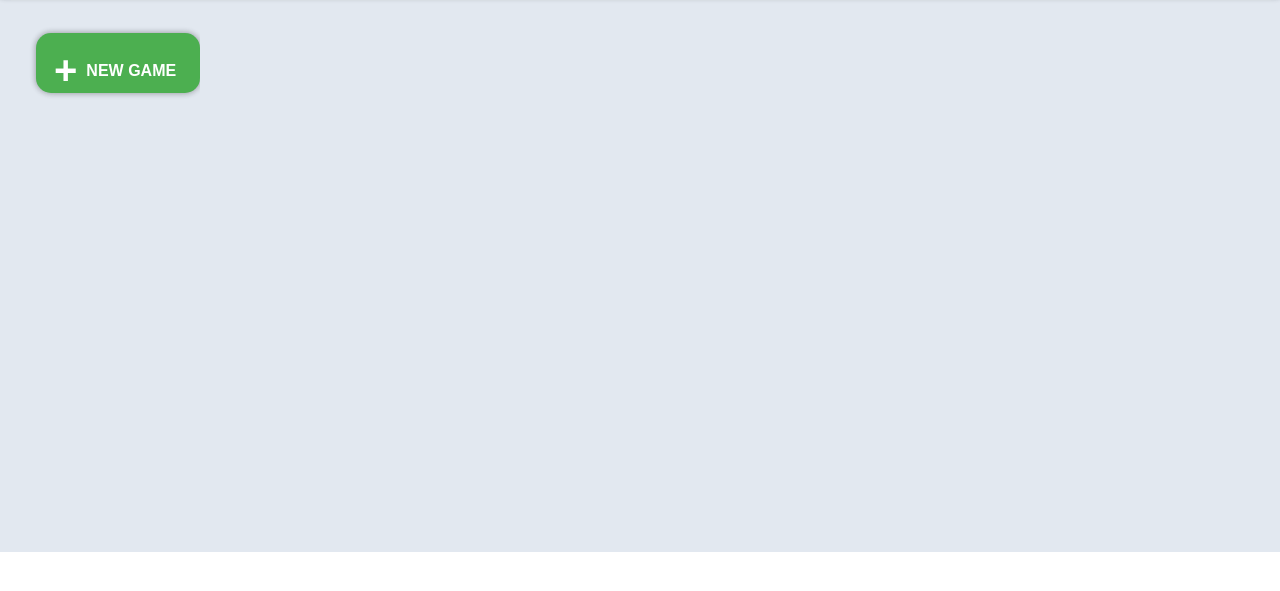
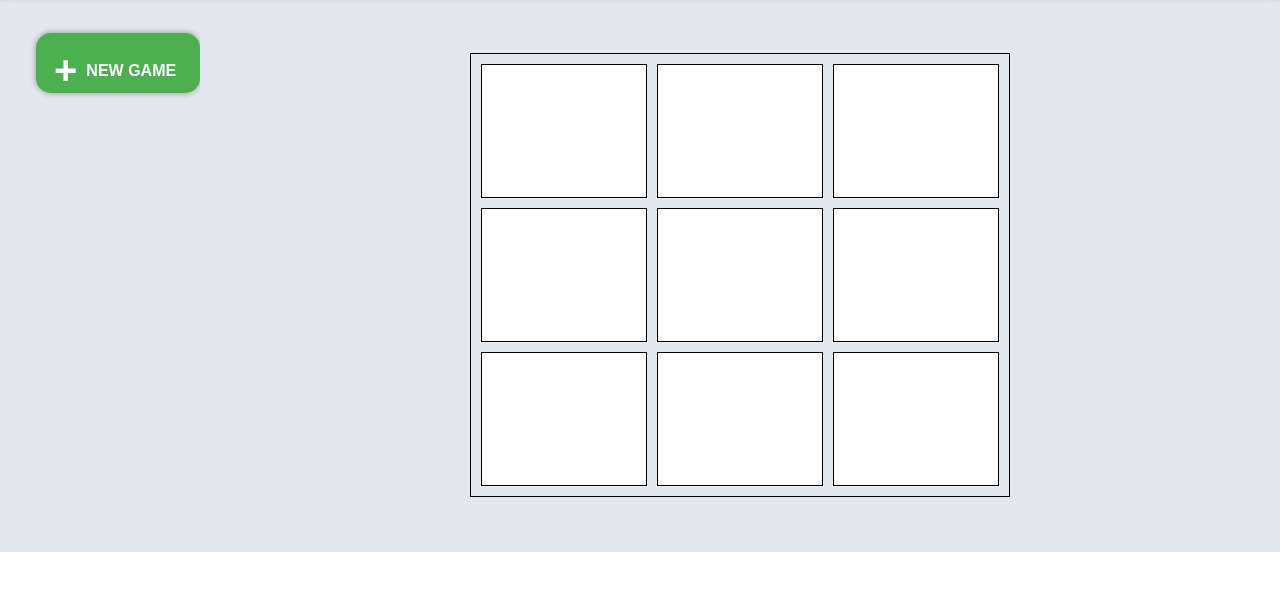
Before and after one commit to ksh009/top-tic-tac-toe, a plain HTML site: page index.html in a window 1280 px wide. Shown: the part 75-666 px from the top of the page. Drawn offline with Linux system fonts and the light colour scheme.

Commit message:
Game board dimensions

```diff
--- a/index.html
+++ b/index.html
@@ -31,7 +31,20 @@
 							<p>NEW GAME</p>
 						</button>
 					</div>
-					<div class="game-board-container"></div>
+					<div class="game-board-container">
+						<div class="board">
+							<div class="square"></div>
+							<div class="square"></div>
+							<div class="square"></div>
+							<div class="square"></div>
+							<div class="square"></div>
+							<div class="square"></div>
+							<div class="square"></div>
+							<div class="square"></div>
+							<div class="square"></div>
+						  </div>
+
+					</div>
 				</main>
 
                 <!-- Change form here for player information and symbols -->
--- a/style.css
+++ b/style.css
@@ -151,6 +151,46 @@ button {
 	display: flex;
 	height: 100%;
 	width: 100%;
+	flex-direction: row;
+	align-items: center;
+}
+
+.grid-container .game-board-container .board {
+	display: grid;
+	grid-template-columns: repeat(3, 1fr);
+	grid-template-rows: repeat(3, 1fr);
+	gap: 10px;
+	width: 50%;
+	height: 80%;
+	margin: 0 auto;
+	border: 1px solid black;
+	padding: 10px;
+}
+
+.grid-container .game-board-container .board .square {
+	background-color: white;
+	border: 1px solid black;
+	font-size: 3em;
+	display: flex;
+	justify-content: center;
+	align-items: center;
+	cursor: pointer;
+}
+
+.grid-container .game-board-container .board .square:hover {
+	background-color: lightgray;
+}
+
+.grid-container .game-board-container .board .square:active {
+	background-color: gray;
+}
+
+.grid-container .game-board-container .board .square.x::before {
+	content: 'X';
+}
+
+.grid-container .game-board-container .board .square.o::before {
+	content: 'O';
 }
 
 /* Book show end */
```
